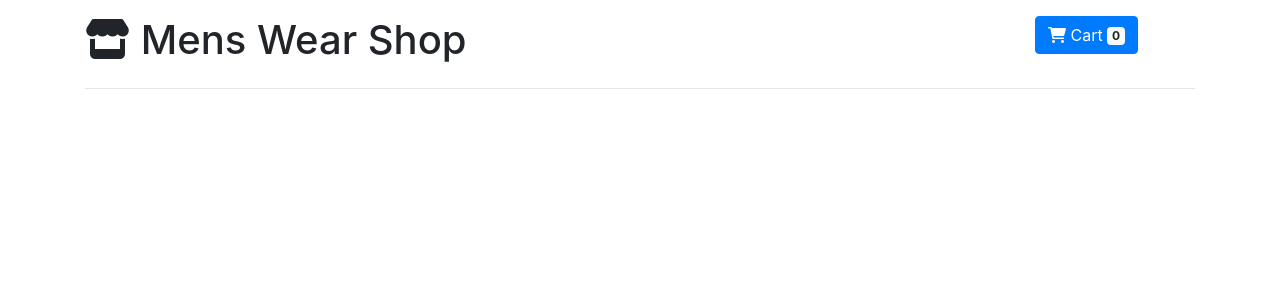
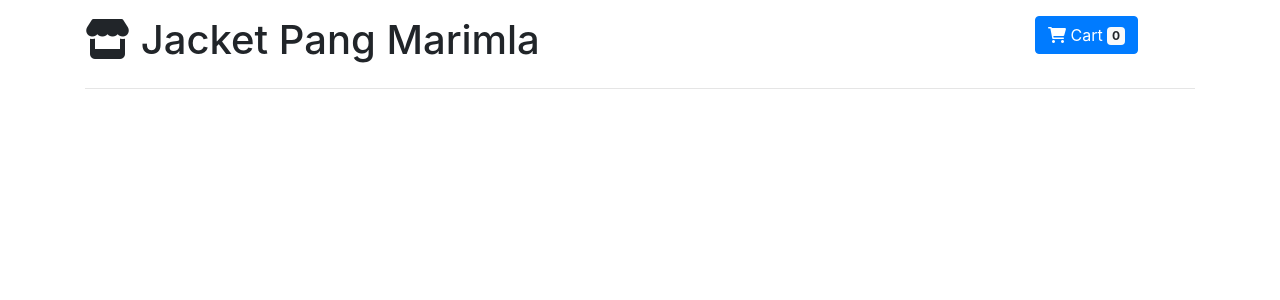
Before and after one commit to law1437/Shopping-Cart, a PHP site: page /details.php in a window 1280 px wide. Shown: the top 300 px of the page. Run offline with PHP 8.4, Linux system fonts and the light colour scheme.

Commit message:
successsfuly fix minor bugs

```diff
--- a/details.php
+++ b/details.php
@@ -83,7 +83,7 @@ if(isset($_POST['btnProcess'])){
 	<div class="container pt-3">
     	<div class="row">
                 <div class="col-md-10">
-                    <h1><i class="fa fa-store"></i> Mens Wear Shop</h1>
+                    <h1><i class="fa fa-store"></i> Jacket Pang Marimla</h1>
                 </div>
                 <div class="col-md-2">
                     <a href="cart.php" class="btn btn-primary">
```
